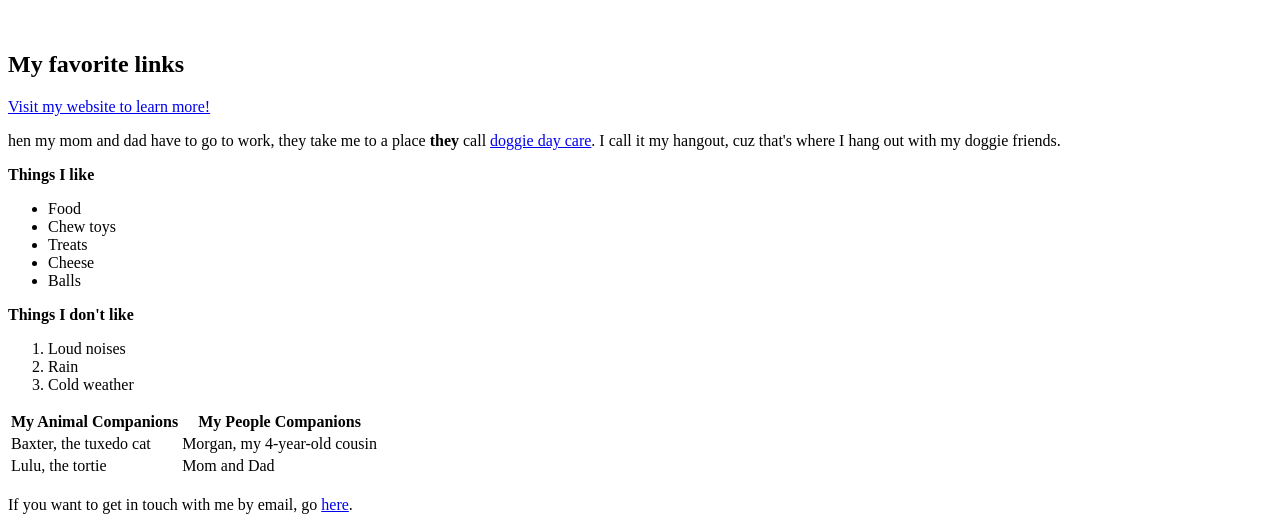
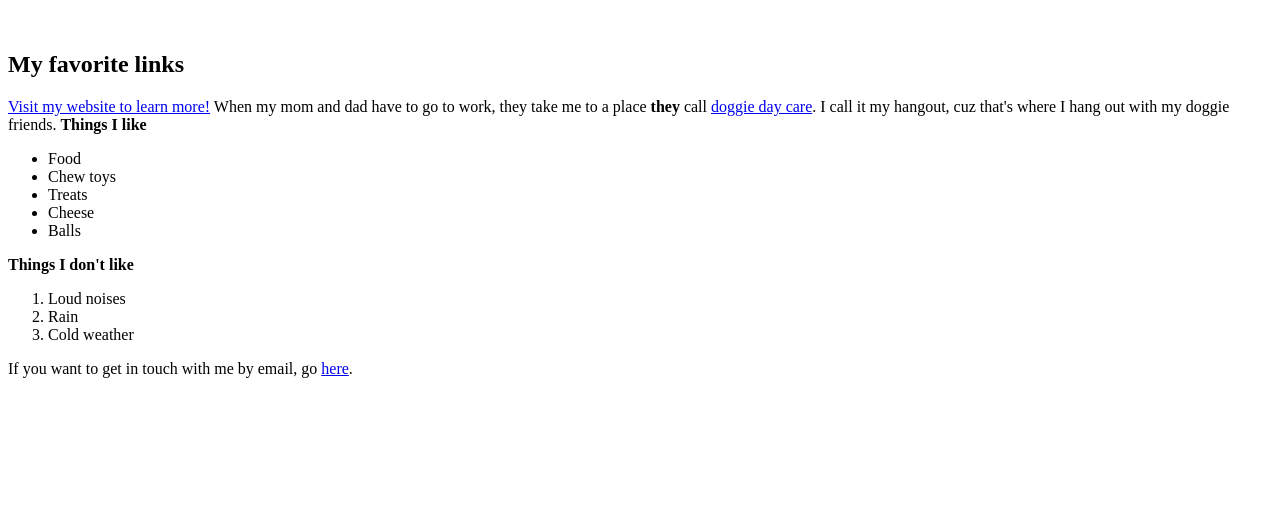
Before and after one commit to LenoraJ/LenoraJ.github.io, a plain HTML site: page index.html in a window 1280 px wide. Shown: the part 421-943 px from the top of the page. After the commit the page ends 807 px from the top, so only its background shows below. Drawn offline with Linux system fonts and the light colour scheme.

Commit message:
Revert "Added table"
This reverts commit 21bdacdd42508c6c54dfcf3fd1280858a498a8fd.

```diff
--- a/index.html
+++ b/index.html
@@ -18,14 +18,9 @@
 
 <a href="http://www.lenoragenovese.com" target="_blank">Visit my website to learn more!</a>
 
-<p>hen my mom and dad have to go to work, they take me to a place <strong>they</strong> call <a href="http://www.cozycaninecamp.com" target="_blank">doggie day care</a>. I call it my hangout, cuz that's where I hang out with my doggie friends.</p>
-
-
+When my mom and dad have to go to work, they take me to a place <strong>they</strong> call <a href="http://www.cozycaninecamp.com" target="_blank">doggie day care</a>. I call it my hangout, cuz that's where I hang out with my doggie friends.
 
 <!-- <TO DO: Add more items to the list> -->
-
-
-
 <strong>Things I like</strong>
 <ul>
 	<li>Food</li>
@@ -41,25 +36,6 @@
     <li>Cold weather</li>
 </ol>
 
-<table>
-	<tr>
-<th>My Animal Companions</th>
-<th>My People Companions</th>
-</tr>
-    <tr>
-    	<td>Baxter, the tuxedo cat</td>
- <td>Morgan, my 4-year-old cousin</td>
- </tr>
- <tr>
-    <td>Lulu, the tortie</td>
-  <td>Mom and Dad<td>
-  </tr>
-</table>
-
-<br/>
-
-
-
 If you want to get in touch with me by email, go <a href="mailto:lenora.genovese@gmail.com">
 here</a>.
 
```
